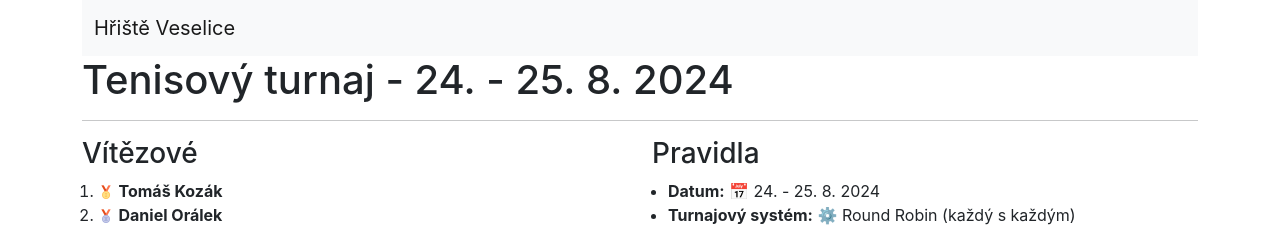
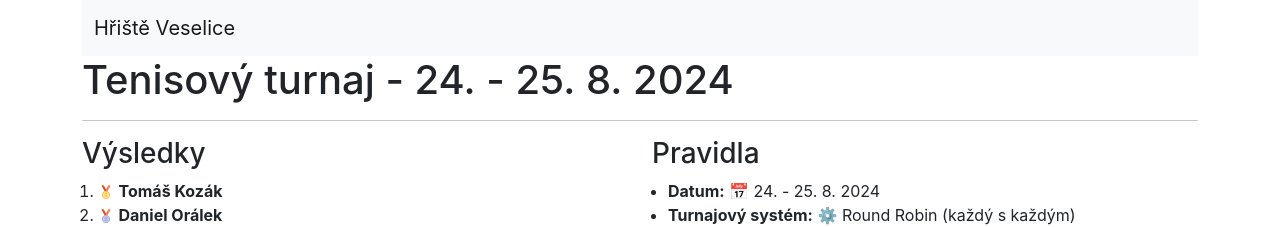
Before and after one commit to kotrzina/hriste, a Next.js app: page /turnaj/2024-singl in a window 1280 px wide. Shown: the top 227 px of the page. Built offline with nearby package versions, Linux system fonts and the light colour scheme.

Commit message:
Amend heading

```diff
--- a/pages/turnaj/2024-singl.tsx
+++ b/pages/turnaj/2024-singl.tsx
@@ -178,7 +178,7 @@ const Singl2024: NextPage = () => {
             </Col>
 
             <Col md={6}>
-                <h3>Vítězové</h3>
+                <h3>Výsledky</h3>
                 <ol>
                     <li><Medal type={"gold"}/> <strong>Tomáš Kozák</strong></li>
                     <li><Medal type={"silver"}/> <strong>Daniel Orálek</strong></li>
```
